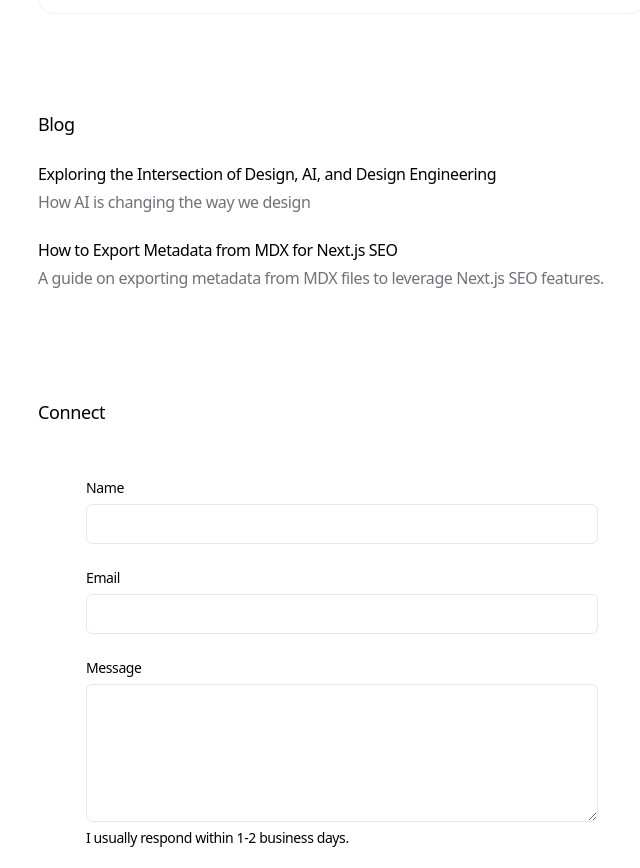
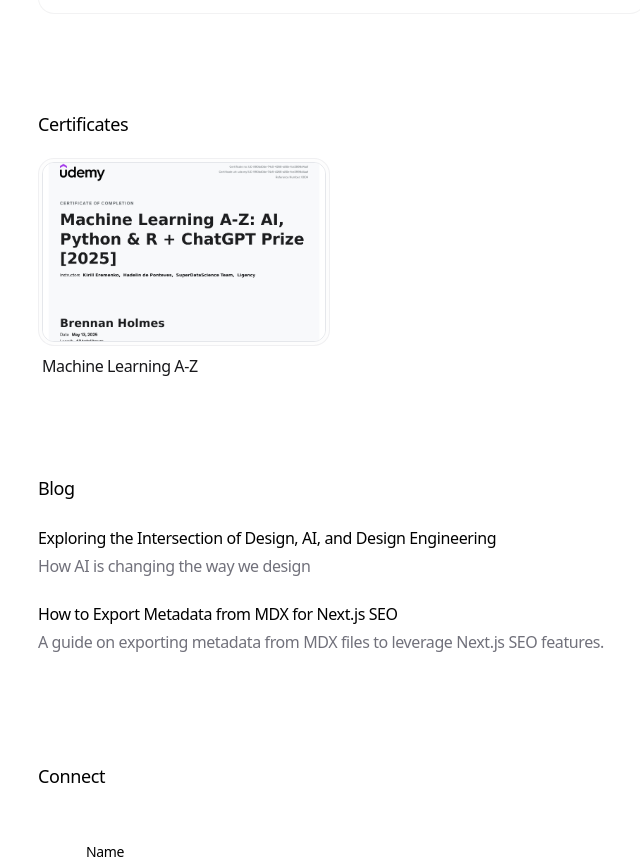
Before and after one commit to vibeholmes/portfolio, a Next.js app: page / in a window 1280 px wide. Shown: the part 1084-1952 px from the top of the page, without its empty margins (298-938 px from the left). Built offline with nearby package versions, Linux system fonts and the light colour scheme; no server answers.

Commit message:
feat: add certificates

```diff
--- a/app/data.ts
+++ b/app/data.ts
@@ -13,6 +13,16 @@
   start: string
   end: string
   link: string
+  id: string
+}
+
+type Certificate = {
+  course: string
+  issuer: string
+  description: string
+  link: string
+  image: string
+  video?: string
   id: string
 }
 
@@ -71,6 +81,17 @@
   },
 ]
 
+export const CERTIFICATES: Certificate[] = [
+  {
+    course: 'Machine Learning A-Z',
+    issuer: 'Udemy',
+    description: '',
+    link: 'https://www.udemy.com/certificate/UC-990bd0de-74c5-4268-a80e-fce2996d4aaf/',
+    image: '/certificates/UC-990bd0de-74c5-4268-a80e-fce2996d4aaf.jpg',
+    id: 'certificate1',
+  },
+]
+
 export const BLOG_POSTS: BlogPost[] = [
   {
     title: 'Exploring the Intersection of Design, AI, and Design Engineering',
--- a/app/page.tsx
+++ b/app/page.tsx
@@ -18,6 +18,7 @@
   BLOG_POSTS,
   EMAIL,
   SOCIAL_LINKS,
+  CERTIFICATES,
 } from './data'
 import Image from 'next/image'
 import ContactForm from '@/components/ui/contact-us'
@@ -240,6 +241,38 @@
         variants={VARIANTS_SECTION}
         transition={TRANSITION_SECTION}
       >
+        <h3 className="mb-5 text-lg font-medium">Certificates</h3>
+        <div className="grid grid-cols-1 gap-6 sm:grid-cols-2">
+          {CERTIFICATES.map((cert) => (
+            <div key={cert.id} className="space-y-2">
+              <div className="relative rounded-2xl bg-zinc-50/40 p-1 ring-1 ring-zinc-200/50 ring-inset dark:bg-zinc-950/40 dark:ring-zinc-800/50">
+                {cert.video && <ProjectVideo videoSrc={cert.video} />}
+                {cert.image && (
+                  <ProjectVideo imageSrc={cert.image} title={cert.course} />
+                )}
+              </div>
+              <div className="px-1">
+                <a
+                  className="font-base group relative inline-block font-[450] text-zinc-900 dark:text-zinc-50"
+                  href={cert.link}
+                  target="_blank"
+                >
+                  {cert.course}
+                  <span className="absolute bottom-0.5 left-0 block h-[1px] w-full max-w-0 bg-zinc-900 transition-all duration-200 group-hover:max-w-full dark:bg-zinc-50"></span>
+                </a>
+                <p className="text-base text-zinc-600 dark:text-zinc-400">
+                  {cert.description}
+                </p>
+              </div>
+            </div>
+          ))}
+        </div>
+      </motion.section>
+
+      <motion.section
+        variants={VARIANTS_SECTION}
+        transition={TRANSITION_SECTION}
+      >
         <h3 className="mb-3 text-lg font-medium">Blog</h3>
         <div className="flex flex-col space-y-0">
           <AnimatedBackground
```
Also changed, not shown: public/certificates/UC-990bd0de-74c5-4268-a80e-fce2996d4aaf.jpg (added).
